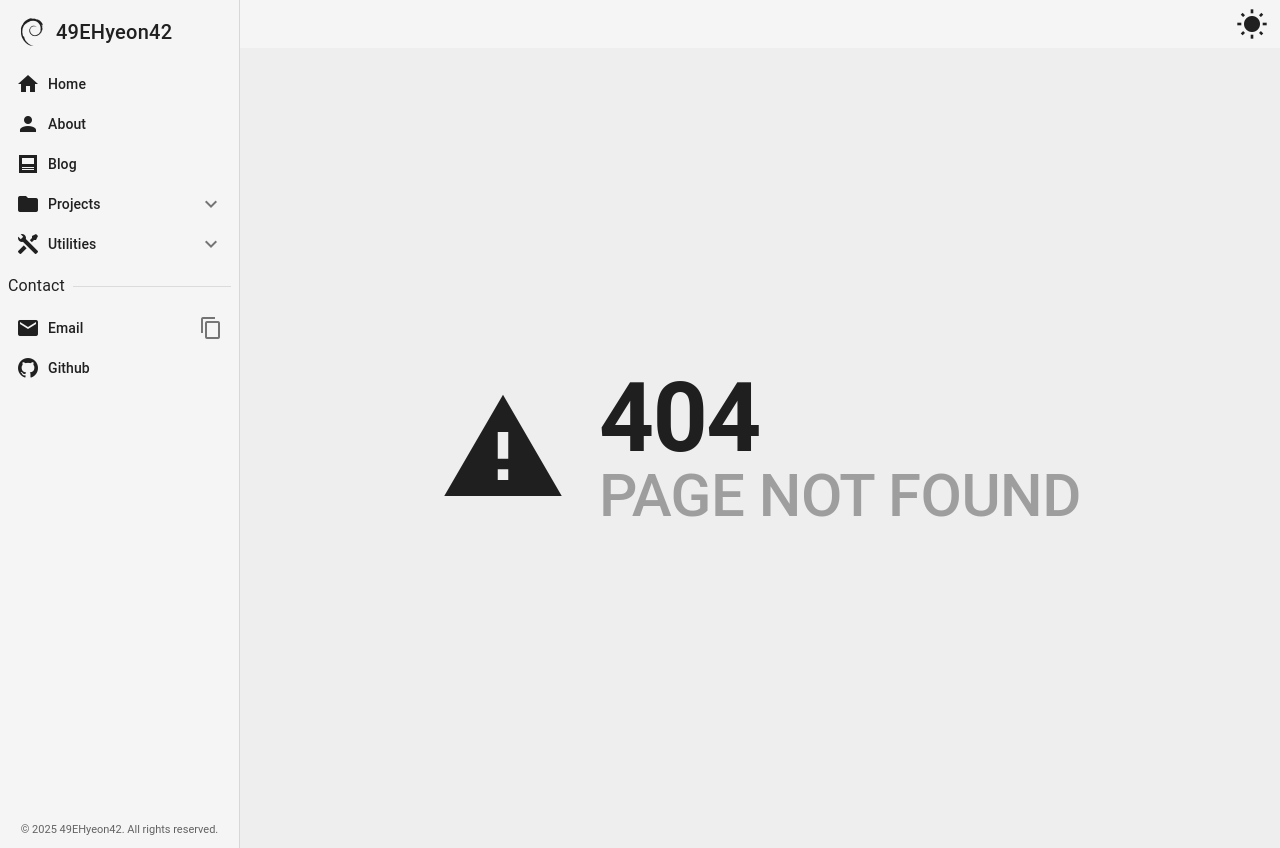
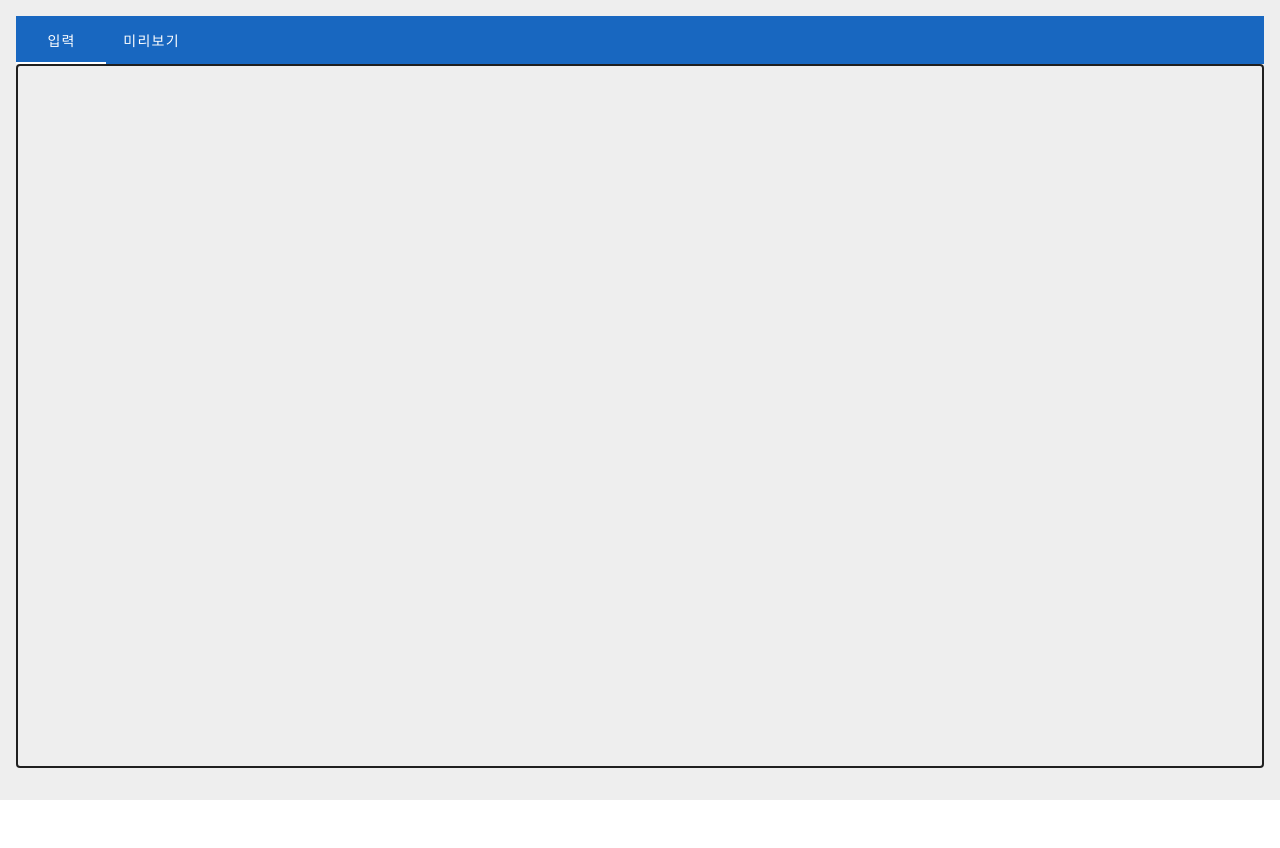
Before and after one commit to 49EHyeon42/vue-boilerplate, a Vue app: page /test-views/markdown2 in a window 1280 px wide. Before the commit this address had no page. After the commit the page ends 800 px from the top, so only its background shows below. Built offline with nearby package versions, Linux system fonts and the light colour scheme; a web font is replaced by a local one.

Commit message:
temp: 마크다운 변환기 2

```diff
--- a/src/router/testViews.ts
+++ b/src/router/testViews.ts
@@ -54,4 +54,9 @@ export const testRoutes = [
     name: 'MarkdownView',
     component: () => import('@/testViews/MarkdownView.vue'),
   },
+  {
+    path: '/test-views/markdown2',
+    name: 'MarkdownView2',
+    component: () => import('@/testViews/MarkdownView2.vue'),
+  },
 ];
--- /dev/null
+++ b/src/testViews/MarkdownView2.vue
@@ -0,0 +1,51 @@
+<script setup lang="ts">
+import { computed, onMounted, ref } from 'vue';
+
+import DOMPurify from 'dompurify';
+import MarkdownIt from 'markdown-it';
+
+const textareaRef = ref<HTMLElement | null>(null);
+
+const markdownIt = new MarkdownIt({ html: true });
+
+const input = ref<string>('');
+const previewInput = computed(() => DOMPurify.sanitize(markdownIt.render(input.value)));
+
+const tab = ref<number>(1);
+
+onMounted(() => {
+  textareaRef.value?.focus();
+});
+</script>
+
+<template>
+  <v-container fluid class="h-screen">
+    <v-tabs v-model="tab" bg-color="primary">
+      <v-tab :value="1">입력</v-tab>
+      <v-tab :value="2">미리보기</v-tab>
+    </v-tabs>
+
+    <v-tabs-window v-model="tab" style="height: calc(100% - 32px)">
+      <v-tabs-window-item :value="1" class="fill-height">
+        <v-textarea
+          ref="textareaRef"
+          v-model="input"
+          variant="outlined"
+          no-resize
+          hide-details
+          class="fill-height"
+        />
+      </v-tabs-window-item>
+
+      <v-tabs-window-item :value="2" class="fill-height">
+        <div
+          v-html="previewInput"
+          class="fill-height overflow-auto"
+          style="scrollbar-gutter: stable"
+        />
+      </v-tabs-window-item>
+    </v-tabs-window>
+  </v-container>
+</template>
+
+<style scoped></style>
```
